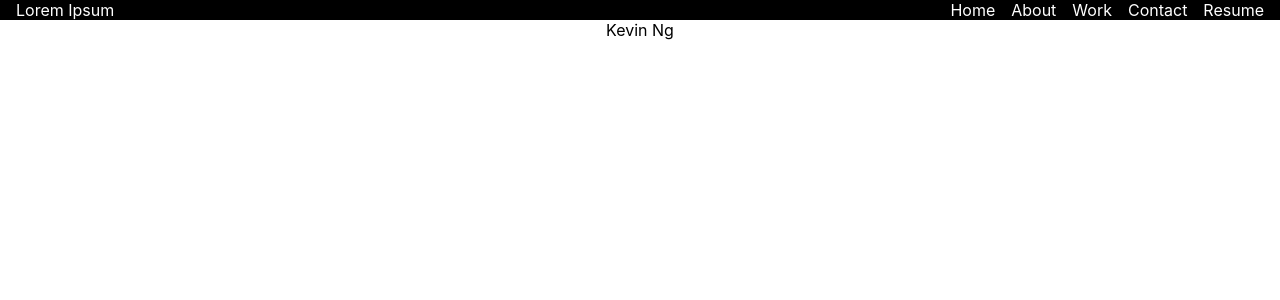
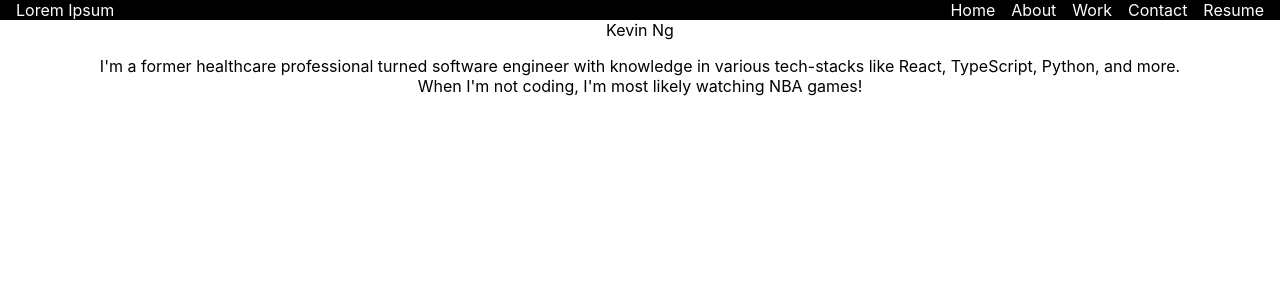
Before and after one commit to kevinszn23/portfolio-v2, a React (Create React App) app: page / in a window 1280 px wide. Shown: the top 300 px of the page. Built offline with nearby package versions, Linux system fonts and the light colour scheme.

Commit message:
about me added

```diff
--- a/src/components/Home.js
+++ b/src/components/Home.js
@@ -3,7 +3,11 @@ export default function Home() {
         <div className="name">
             Kevin Ng
             <div className="aboutme">
-
+                <p>
+                    I'm a former healthcare professional turned software engineer with knowledge in various tech-stacks like React, TypeScript, Python, and more.
+                    <br />
+                    When I'm not coding, I'm most likely watching NBA games!
+                </p>
             </div>
         </div>
     )
```
